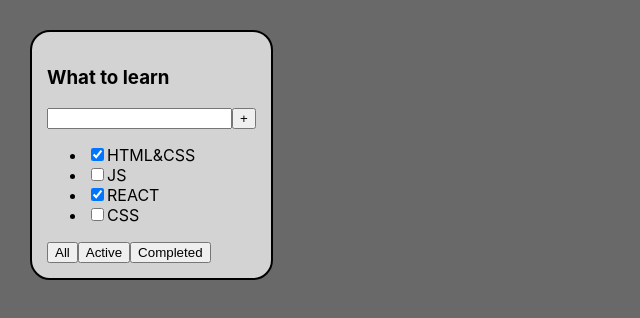
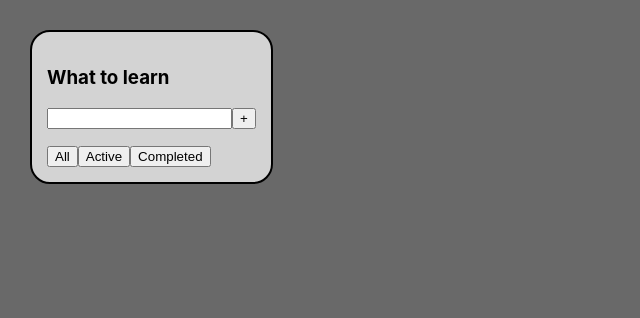
Before and after one commit to ArtyomKub/trello-system, a React (Create React App) app: page / in a window 1280 px wide. Shown: the top 318 px of the page, without its empty margins (0-640 px from the left). Built offline with nearby package versions, Linux system fonts and the light colour scheme.

Commit message:
Commit tasks massive

```diff
--- a/src/App.tsx
+++ b/src/App.tsx
@@ -7,10 +7,10 @@ function App() {
 
     const todoListTitle = 'What to learn'
     const tasks: Array<TaskType> = [
-        {id: 1, isDone: true, title: 'HTML&CSS'},
-        {id: 2, isDone: false, title: 'JS'},
-        {id: 3, isDone: true, title: 'REACT'},
-        {id: 4, isDone: false, title: 'CSS'},
+        // {id: 1, isDone: true, title: 'HTML&CSS'},
+        // {id: 2, isDone: false, title: 'JS'},
+        // {id: 3, isDone: true, title: 'REACT'},
+        // {id: 4, isDone: false, title: 'CSS'},
     ]
 
 
```
